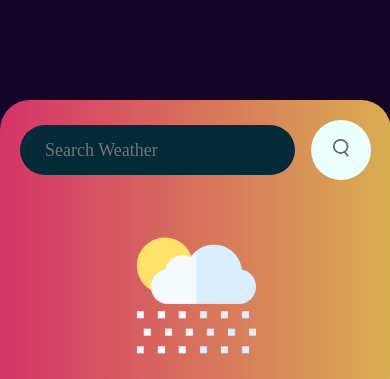
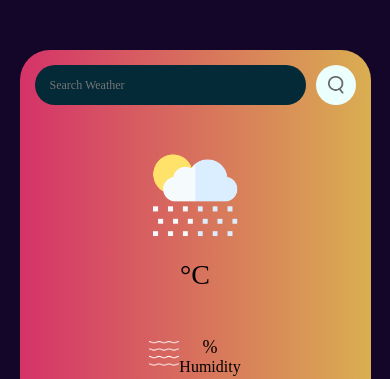
Before and after one commit to Ismailkh356/Weather-App, a plain HTML site: page index.html in a window 390 px wide. Shown: the top 379 px of the page. Drawn offline with Linux system fonts and the light colour scheme.

Commit message:
Updated HTML for responsive design

```diff
--- a/index.html
+++ b/index.html
@@ -10,22 +10,24 @@
     <div class="card">
         <div class="search">
             <input type="text" name="" id="" placeholder="Search Weather">
-            <button><img src="./images/search.png" alt=""></button>
+            <button><img src="./images/search.png" alt="Search"></button>
         </div>
         <p class="error">Invalid Name..</p>
         <div class="weather">
-            <img src="images/rain.png" class="weather-icon" alt="">
+            <img src="images/rain.png" class="weather-icon" alt="Weather Icon">
             <h1 class="temp">°C</h1>
             <h2 class="city"></h2>
+        </div>
         <div class="details">
             <div class="col">
-                    <img src="images/humidity.png" alt="">
+                <img src="images/humidity.png" alt="Humidity Icon">
                 <div>
-                        <p class="humidity"></p>
+                    <p class="humidity">%</p>
                     <p>Humidity</p>
                 </div>
+            </div>
             <div class="col">
-                        <img src="images/wind.png" alt="">
+                <img src="images/wind.png" alt="Wind Icon">
                 <div>
                     <p class="wind"> km/h</p>
                     <p>Wind Speed</p>
@@ -33,7 +35,6 @@
             </div>
         </div>
     </div>
-    </div>
     <script src="app.js"></script>
 </body>
 </html>
--- a/style.css
+++ b/style.css
@@ -1,10 +1,8 @@
-
-
-
+/* Global Styles */
 * {
     margin: 0;
-    padding: 0%;
-    border: border-box;
+    padding: 0;
+    box-sizing: border-box;
     font-family: 'Times New Roman', Times, serif;
 }
 
@@ -12,6 +10,7 @@ body {
     background-color: #130629;
 }
 
+/* Card Styling */
 .card {
     width: 90%;
     max-width: 470px;
@@ -22,11 +21,14 @@ body {
     text-align: center;
 }
 
+/* Search Bar Styling */
 .search {
     width: 100%;
     display: flex;
     justify-content: space-between;
     align-items: center;
+    flex-wrap: wrap; /* For small screens */
+    gap: 10px; /* Add spacing between items */
 }
 
 .search input {
@@ -35,11 +37,11 @@ body {
     background-color: #042937;
     color: white;
     padding: 10px 25px;
-    height: 30px;
+    height: 40px;
     border-radius: 30px;
     flex: 1;
-    margin-right: 16px;
-    font-size: 18px;
+    font-size: 16px;
+    min-width: 200px; /* Prevent the input from getting too small */
 }
 
 .search button {
@@ -47,27 +49,32 @@ body {
     outline: 0;
     background: #ebfffc;
     border-radius: 50%;
-    width: 50%;
-    width: 60px;
-    height: 60px;
+    width: 50px;
+    height: 50px;
     cursor: pointer;
+    display: flex;
+    justify-content: center;
+    align-items: center;
 }
 
 .search button img {
     width: 16px;
 }
 
+/* Weather Icon Styling */
 .weather-icon {
-    width: 170px;
+    width: 150px;
     margin-top: 30px;
 }
 
-.weather h1{
-    font-size: 50px;
+/* Weather Details Styling */
+.weather h1 {
+    font-size: 40px;
     font-weight: 500;
 }
-.weather h2{
-    font-size: 30px;
+
+.weather h2 {
+    font-size: 24px;
     font-weight: 400;
     margin-top: -10px;
 }
@@ -78,30 +85,97 @@ body {
     justify-content: space-between;
     padding: 0 20px;
     margin-top: 50px;
-    flex-direction: row;
-    margin-left: 65px;
+    flex-wrap: wrap; /* For responsiveness */
 }
+
 .col {
-    margin: 25px;
+    margin: 15px;
     display: flex;
     align-items: center;
     text-align: left;
+    flex: 1 1 40%; /* Flexible width for responsiveness */
 }
 
-.col img{
-    width: 40px;
+.col img {
+    width: 30px;
     margin-right: 10px;
 }
 
-.humidity, .wimd {
-    font-size: 25px;
+.humidity, .wind {
+    font-size: 18px;
     margin-top: -5px;
 }
 
 .error {
     text-align: left;
-    margin-left: 10px;
+    margin: 10px 10px 0;
     font-size: 14px;
-    margin-top: 10px;
     display: none;
 }
+
+/* Media Queries for Responsiveness */
+@media (max-width: 768px) {
+    .card {
+        margin-top: 50px;
+        padding: 15px;
+    }
+
+    .weather h1 {
+        font-size: 32px;
+    }
+
+    .weather h2 {
+        font-size: 20px;
+    }
+
+    .details {
+        flex-direction: column; /* Stack items vertically */
+        align-items: center;
+    }
+
+    .col {
+        flex: 1 1 100%; /* Full width on smaller screens */
+        text-align: center;
+    }
+
+    .col img {
+        margin: 0 auto 10px;
+    }
+
+    .search input {
+        font-size: 14px;
+    }
+
+    .search button {
+        width: 45px;
+        height: 45px;
+    }
+
+    .weather-icon {
+        width: 120px;
+    }
+}
+
+@media (max-width: 480px) {
+    .weather h1 {
+        font-size: 28px;
+    }
+
+    .weather h2 {
+        font-size: 18px;
+    }
+
+    .search input {
+        font-size: 12px;
+        padding: 8px 15px;
+    }
+
+    .search button {
+        width: 40px;
+        height: 40px;
+    }
+
+    .col {
+        margin: 10px;
+    }
+}
```
Lines whose indentation alone changed are shown as unchanged.
